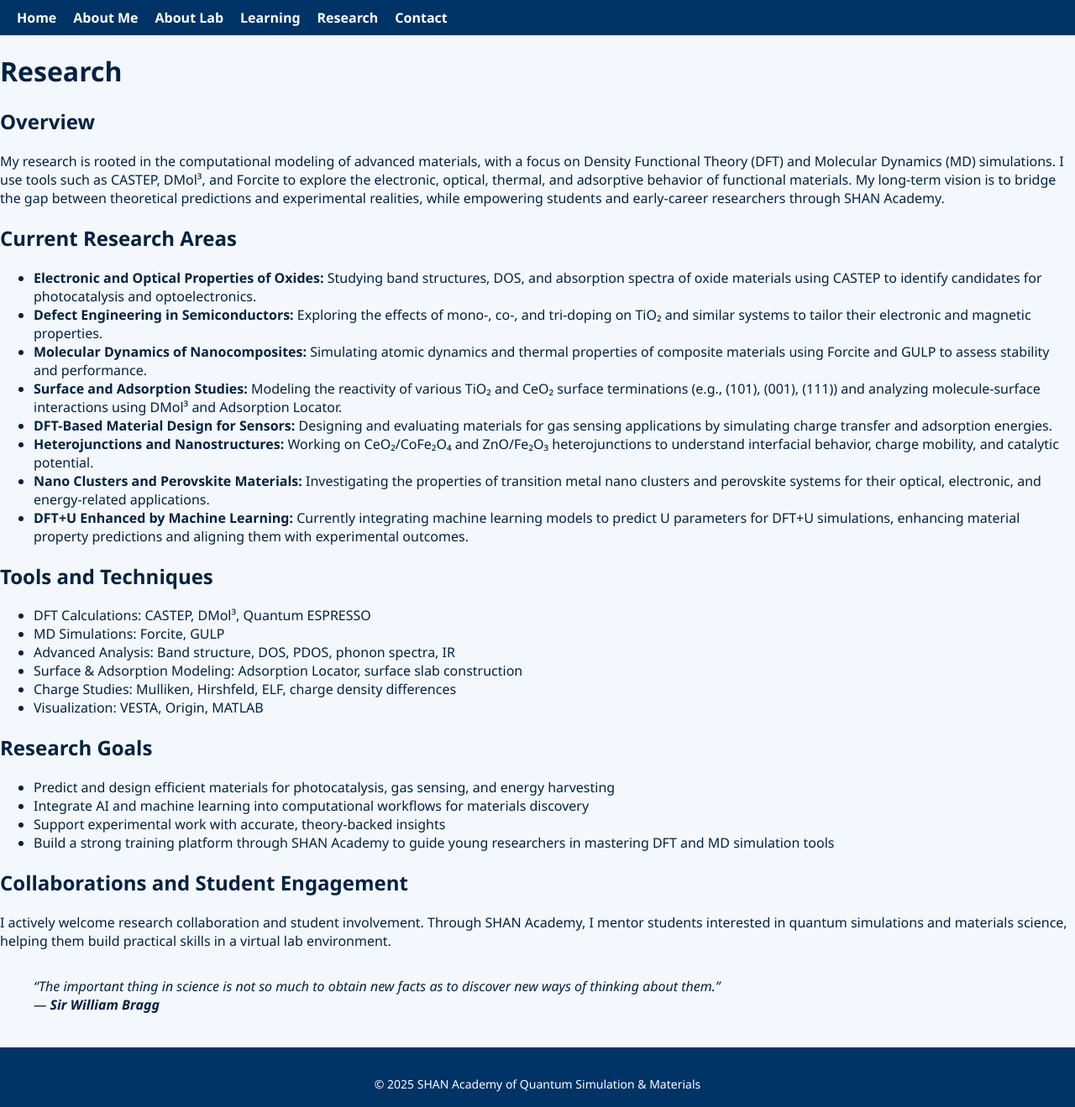
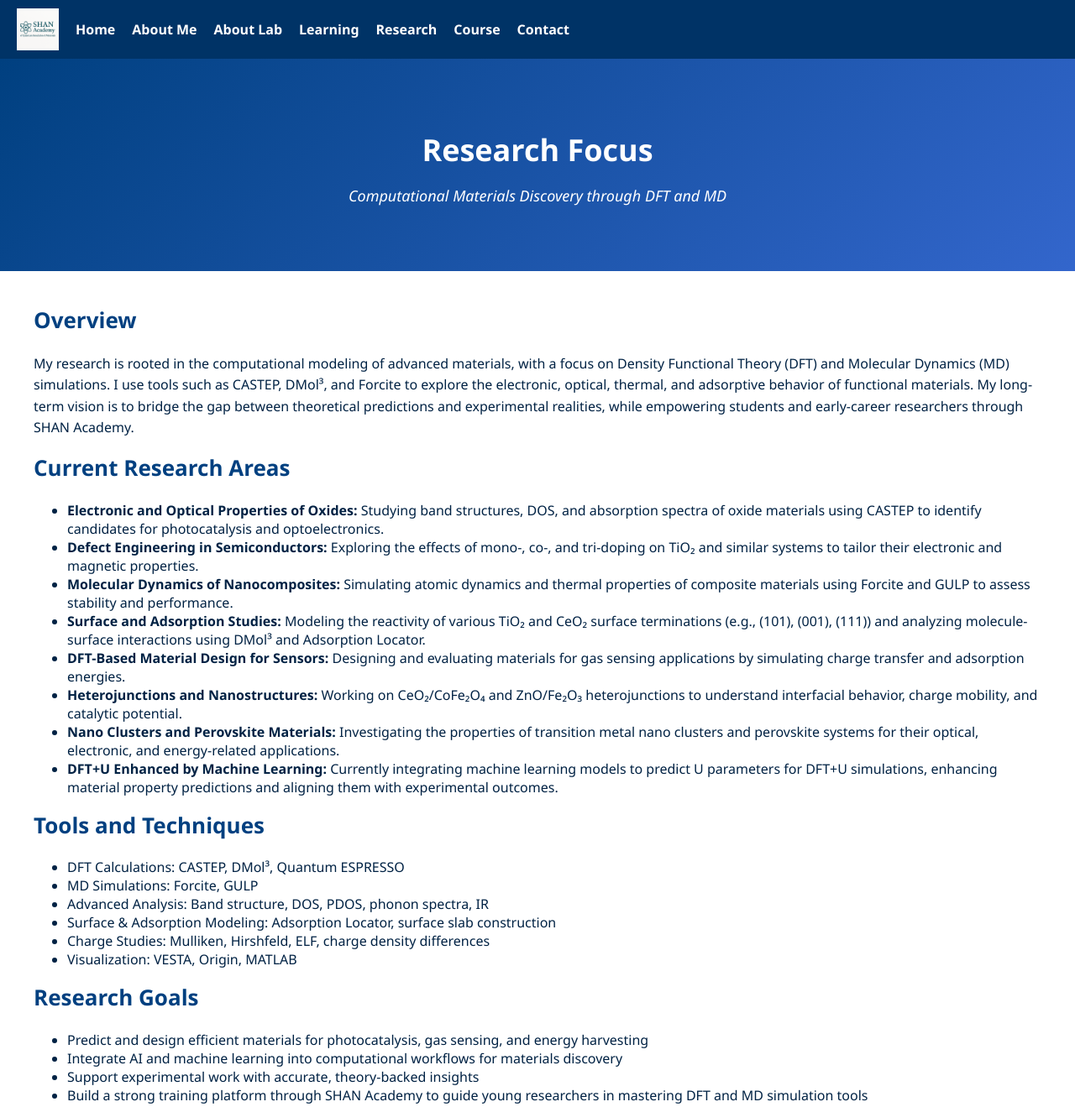
Before and after one commit to Shanlab321/Shanlab, a plain HTML site: page research.html in a window 1280 px wide. Shown: the top 1319 px of the page at 84% size. Drawn offline with Linux system fonts and the light colour scheme.

Commit message:
Update research.html

```diff
--- a/research.html
+++ b/research.html
@@ -7,17 +7,25 @@
   <link rel="stylesheet" href="style.css" />
 </head>
 <body>
+
   <nav>
+    <img src="logo.png" alt="Lab Logo" />
     <a href="index.html">Home</a>
     <a href="about.html">About Me</a>
     <a href="lab.html">About Lab</a>
     <a href="learning.html">Learning</a>
     <a href="research.html">Research</a>
+    <a href="course.html">Course</a>
     <a href="contact.html">Contact</a>
   </nav>
 
-  <main>
-    <h1> Research</h1>
+  <div class="header">
+    <h1>Research Focus</h1>
+    <p>Computational Materials Discovery through DFT and MD</p>
+  </div>
+
+  <main class="container">
+    <div class="profile-info">
 
       <section>
         <h2>Overview</h2>
@@ -26,22 +34,14 @@
 
       <section>
         <h2>Current Research Areas</h2>
-
         <ul>
           <li><strong>Electronic and Optical Properties of Oxides:</strong> Studying band structures, DOS, and absorption spectra of oxide materials using CASTEP to identify candidates for photocatalysis and optoelectronics.</li>
-
           <li><strong>Defect Engineering in Semiconductors:</strong> Exploring the effects of mono-, co-, and tri-doping on TiO₂ and similar systems to tailor their electronic and magnetic properties.</li>
-
           <li><strong>Molecular Dynamics of Nanocomposites:</strong> Simulating atomic dynamics and thermal properties of composite materials using Forcite and GULP to assess stability and performance.</li>
-
           <li><strong>Surface and Adsorption Studies:</strong> Modeling the reactivity of various TiO₂ and CeO₂ surface terminations (e.g., (101), (001), (111)) and analyzing molecule-surface interactions using DMol³ and Adsorption Locator.</li>
-
           <li><strong>DFT-Based Material Design for Sensors:</strong> Designing and evaluating materials for gas sensing applications by simulating charge transfer and adsorption energies.</li>
-
           <li><strong>Heterojunctions and Nanostructures:</strong> Working on CeO₂/CoFe₂O₄ and ZnO/Fe₂O₃ heterojunctions to understand interfacial behavior, charge mobility, and catalytic potential.</li>
-
           <li><strong>Nano Clusters and Perovskite Materials:</strong> Investigating the properties of transition metal nano clusters and perovskite systems for their optical, electronic, and energy-related applications.</li>
-
           <li><strong>DFT+U Enhanced by Machine Learning:</strong> Currently integrating machine learning models to predict U parameters for DFT+U simulations, enhancing material property predictions and aligning them with experimental outcomes.</li>
         </ul>
       </section>
@@ -73,14 +73,17 @@
         <p>I actively welcome research collaboration and student involvement. Through SHAN Academy, I mentor students interested in quantum simulations and materials science, helping them build practical skills in a virtual lab environment.</p>
       </section>
 
-    <blockquote style="margin-top: 2em; font-style: italic;">
+      <blockquote style="margin-top: 2em; font-style: italic; border-left: 4px solid #ccc; padding-left: 15px;">
         “The important thing in science is not so much to obtain new facts as to discover new ways of thinking about them.”<br />
         — <strong>Sir William Bragg</strong>
       </blockquote>
+
+    </div>
   </main>
 
   <footer>
-    <p>© 2025 SHAN Academy of Quantum Simulation & Materials</p>
+    <p>&copy; 2025 SHAN Academy of Quantum Simulation & Materials</p>
   </footer>
+
 </body>
 </html>
```
Lines whose indentation alone changed are shown as unchanged.
